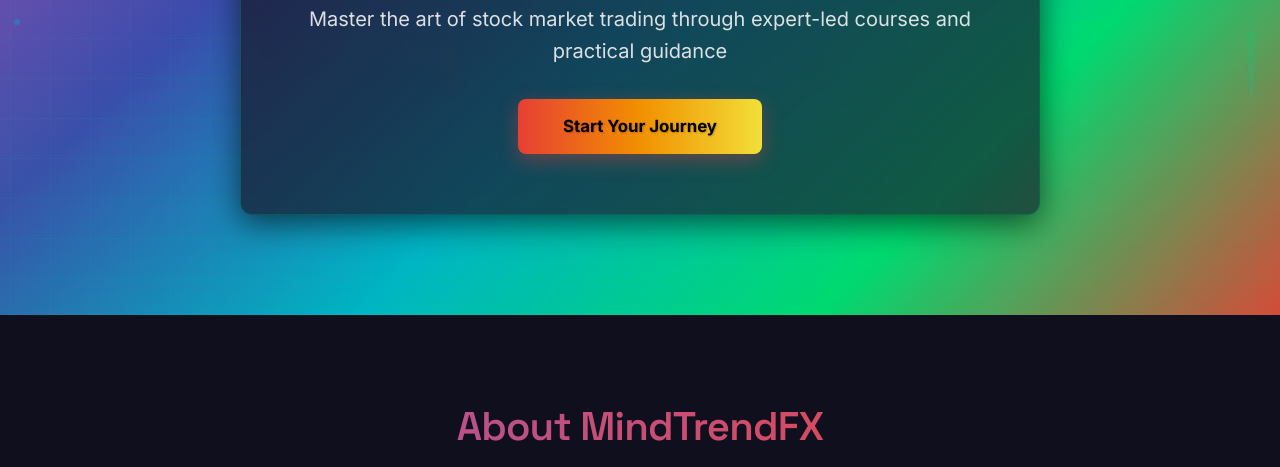
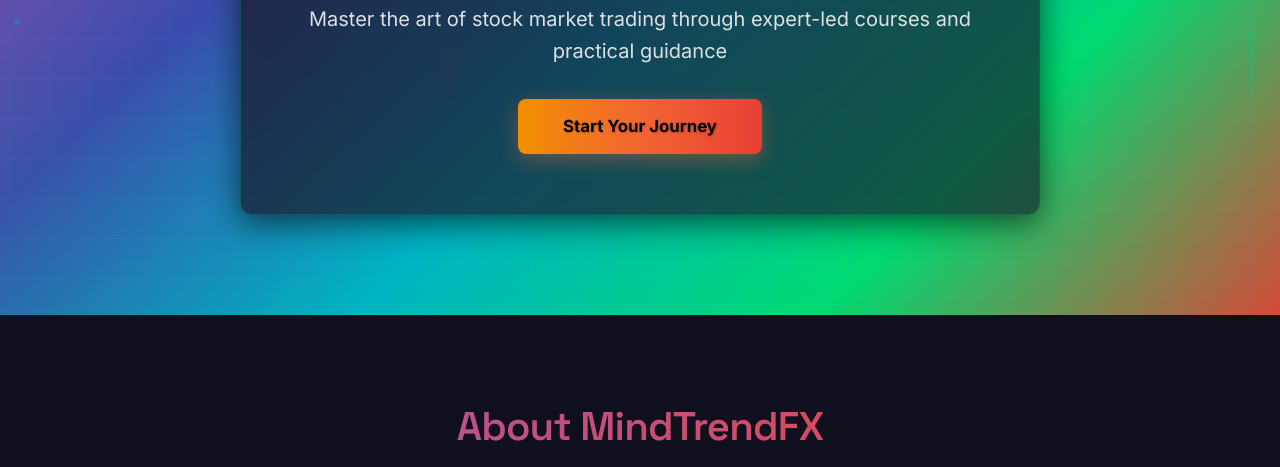
Before and after one commit to mindtrendfx/MindTrendFX, a website: page index.html in a window 1280 px wide. Shown: the part 333-800 px from the top of the page. Drawn offline with Linux system fonts and the light colour scheme.

Commit message:
style: Update CTA button to orange-to-deep-red gradient
- Change button gradient to deep warm tones: Orange → Coral Red → Deep Red
- Default state: Orange (#ff9800) → Coral (#ff6b35) → Red (#f44336)
- Hover state: Coral → Red → Deep Crimson (#c41e3a)
- Update box-shadow to coral-red tones for cohesive glow effect
- Creates bold, sophisticated, action-oriented appearance
- Warmer alternative to pure red with more visual depth

```diff
--- a/css/style.css
+++ b/css/style.css
@@ -188,7 +188,7 @@
 
 .cta-button {
     display: inline-block;
-    background: linear-gradient(90deg, var(--vibgyor-red) 0%, var(--vibgyor-orange) 50%, var(--vibgyor-yellow) 100%);
+    background: linear-gradient(90deg, var(--vibgyor-orange) 0%, #ff6b35 50%, var(--vibgyor-red) 100%);
     color: #000000;
     padding: 14px 45px;
     border-radius: var(--border-radius);
@@ -197,14 +197,14 @@
     font-size: 1.05rem;
     transition: var(--transition);
     cursor: pointer;
-    box-shadow: 0 6px 20px rgba(244, 67, 54, 0.4);
+    box-shadow: 0 6px 20px rgba(255, 107, 53, 0.4);
     text-shadow: 1px 1px 2px rgba(0, 0, 0, 0.2);
 }
 
 .cta-button:hover {
-    background: linear-gradient(90deg, var(--vibgyor-orange) 0%, var(--vibgyor-yellow) 50%, #ffb300 100%);
+    background: linear-gradient(90deg, #ff6b35 0%, var(--vibgyor-red) 50%, #c41e3a 100%);
     transform: translateY(-3px);
-    box-shadow: 0 12px 35px rgba(255, 152, 0, 0.6);
+    box-shadow: 0 12px 35px rgba(196, 30, 58, 0.6);
     text-shadow: 1px 1px 3px rgba(0, 0, 0, 0.3);
 }
 
```
